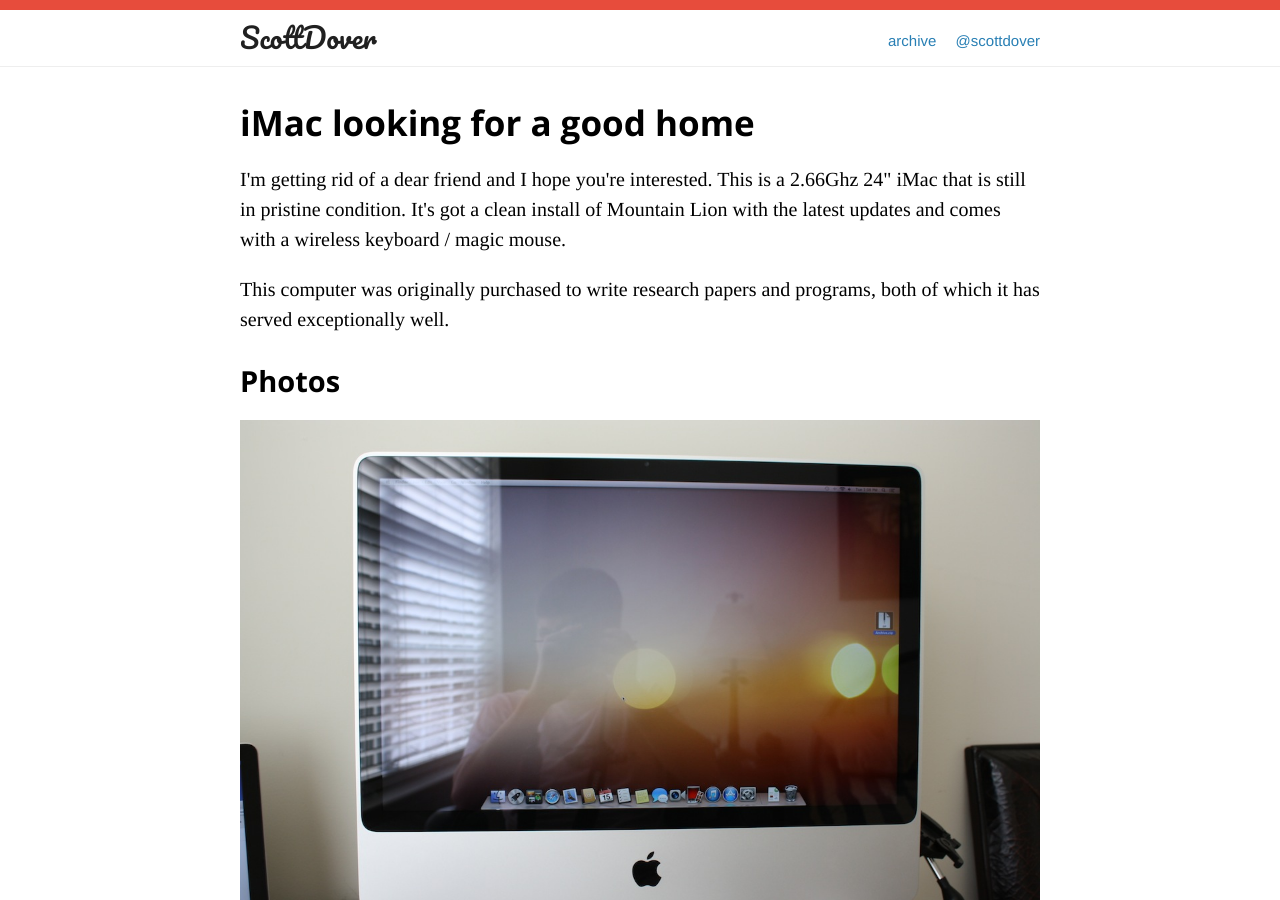
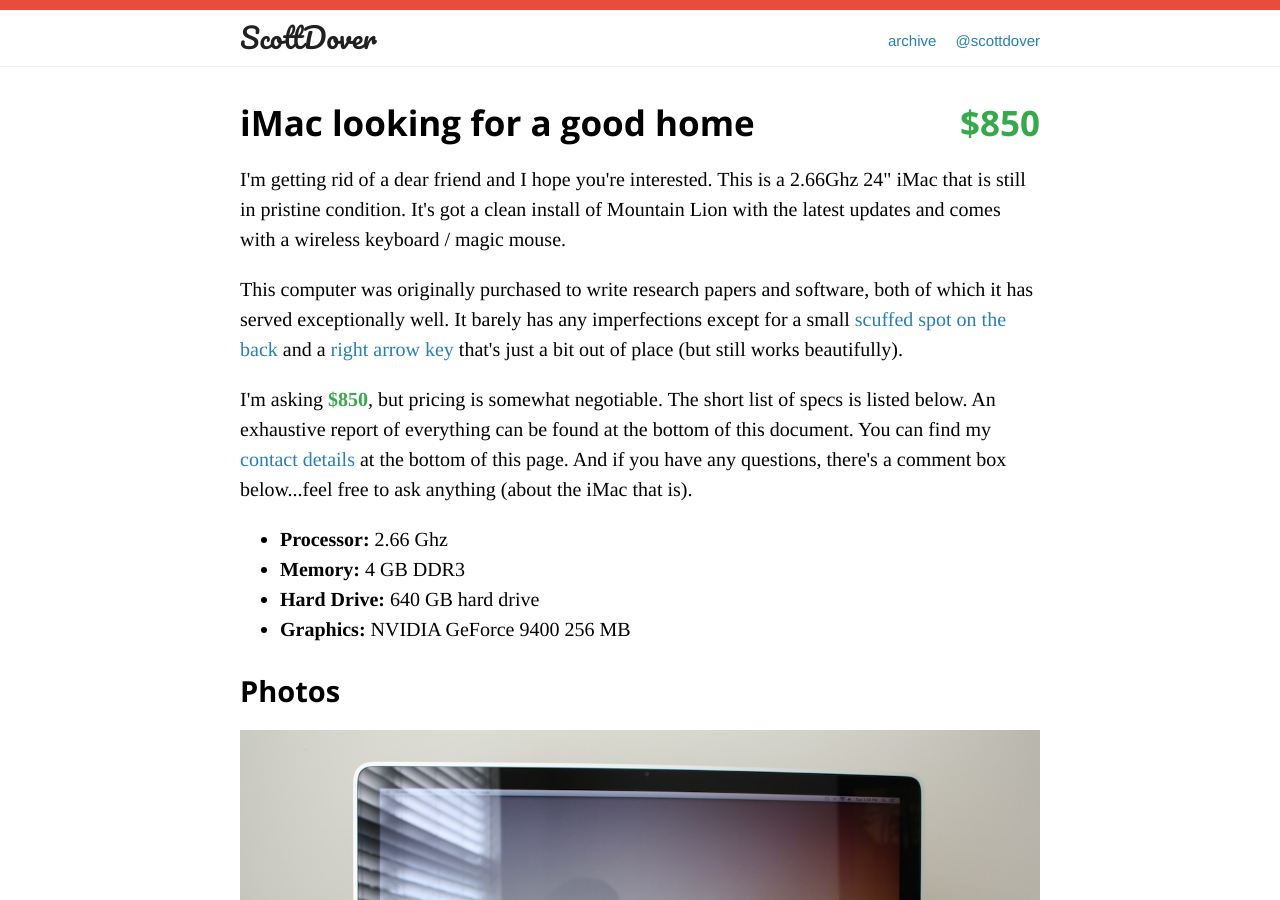
Before and after one commit to scottdover/scottdover.github.io, a Jekyll site: the page built from _posts/2013-10-15-imac.html, in a window 1280 px wide and 900 px high. Built offline with Jekyll 4.4.1, drawn with Linux system fonts in a browser that asks for light colours; Markdown is read by kramdown in place of the engine named in the settings; comment, search, counter and statistics services are not loaded; some of the changed text lies outside the part shown.

Commit message:
Updating iMac post

```diff
--- a/_posts/2013-10-15-imac.html
+++ b/_posts/2013-10-15-imac.html
@@ -1,6 +1,6 @@
 ---
 layout: post
-title:  "iMac looking for a good home"
+title:  "iMac looking for a good home<span style='float:right;color:#38A84D;'>$850</span>"
 date:   2013-10-14 12:30:00
 use_truncated_content: true
 no_index: true
@@ -11,8 +11,19 @@
 </p>
 
 <p>
-	This computer was originally purchased to write research papers and programs, both of which it has served exceptionally well.
+	This computer was originally purchased to write research papers and software, both of which it has served exceptionally well. It barely has any imperfections except for a small <a href="#img7">scuffed spot on the back</a> and a <a href="#img4">right arrow key</a> that's just a bit out of place (but still works beautifully).
 </p>
+
+<p>
+	I'm asking <b style="color:#38A84D;">$850</b>, but pricing is somewhat negotiable. The short list of specs is listed below. An exhaustive report of everything can be found at the bottom of this document. You can find my <a href="#more-info">contact details</a> at the bottom of this page. And if you have any questions, there's a comment box below...feel free to ask anything (about the iMac that is).
+</p>
+
+<ul>
+	<li><b>Processor:</b> 2.66 Ghz</li>
+	<li><b>Memory:</b> 4 GB DDR3</li>
+	<li><b>Hard Drive:</b> 640 GB hard drive</li>
+	<li><b>Graphics:</b> NVIDIA GeForce 9400 256 MB</li>
+</ul>
 
 <h3>Photos</h3>
 
@@ -22,13 +33,13 @@
 
 <p><img src="/img/imac/3.JPG" /></p>
 
-<p><img src="/img/imac/4.JPG" /></p>
+<p><img id="img4" src="/img/imac/4.JPG" /></p>
 
 <p><img src="/img/imac/5.JPG" /></p>
 
 <p><img src="/img/imac/6.JPG" /></p>
 
-<p><img src="/img/imac/7.JPG" /></p>
+<p><img id="img7" src="/img/imac/7.JPG" /></p>
 
 <p><img src="/img/imac/8.JPG" /></p>
 
@@ -52,7 +63,7 @@
 
 <p><img src="/img/imac/s3.png" /></p>
 
-<h3>More Information</h3>
+<h3 id="more-info">More Information</h3>
 
 <p>A comprehensive, exhaustive guide of all information relate to this mac can be found here: <a href="/img/imac/info.pdf">System Report</a></p>
 
@@ -63,3 +74,18 @@
 	<li><b>Email:</b> sdover102@gmail.com</li>
 	<li><b>Twitter:</b> @scottdover</li>
 </ul>
+
+<div id="disqus_thread"></div>
+<script type="text/javascript">
+    /* * * CONFIGURATION VARIABLES: EDIT BEFORE PASTING INTO YOUR WEBPAGE * * */
+    var disqus_shortname = 'sdgithub'; // required: replace example with your forum shortname
+
+    /* * * DON'T EDIT BELOW THIS LINE * * */
+    (function() {
+        var dsq = document.createElement('script'); dsq.type = 'text/javascript'; dsq.async = true;
+        dsq.src = '//' + disqus_shortname + '.disqus.com/embed.js';
+        (document.getElementsByTagName('head')[0] || document.getElementsByTagName('body')[0]).appendChild(dsq);
+    })();
+</script>
+<noscript>Please enable JavaScript to view the <a href="http://disqus.com/?ref_noscript">comments powered by Disqus.</a></noscript>
+<a href="http://disqus.com" class="dsq-brlink">comments powered by <span class="logo-disqus">Disqus</span></a>
```
